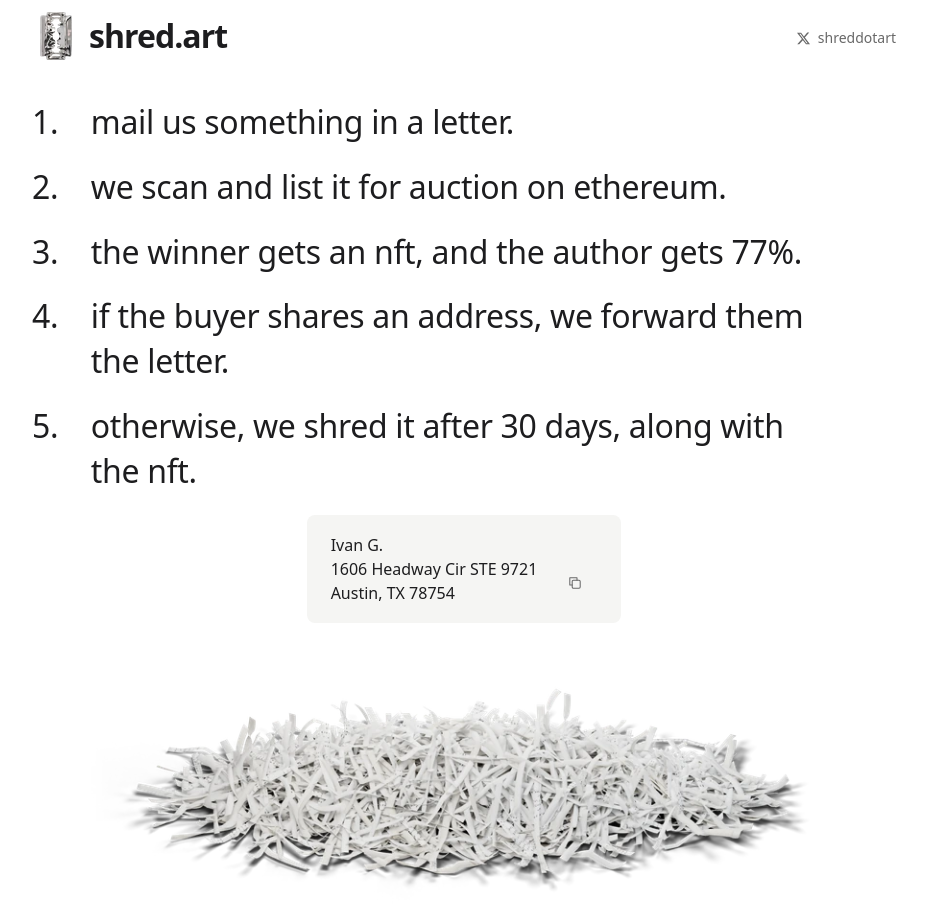
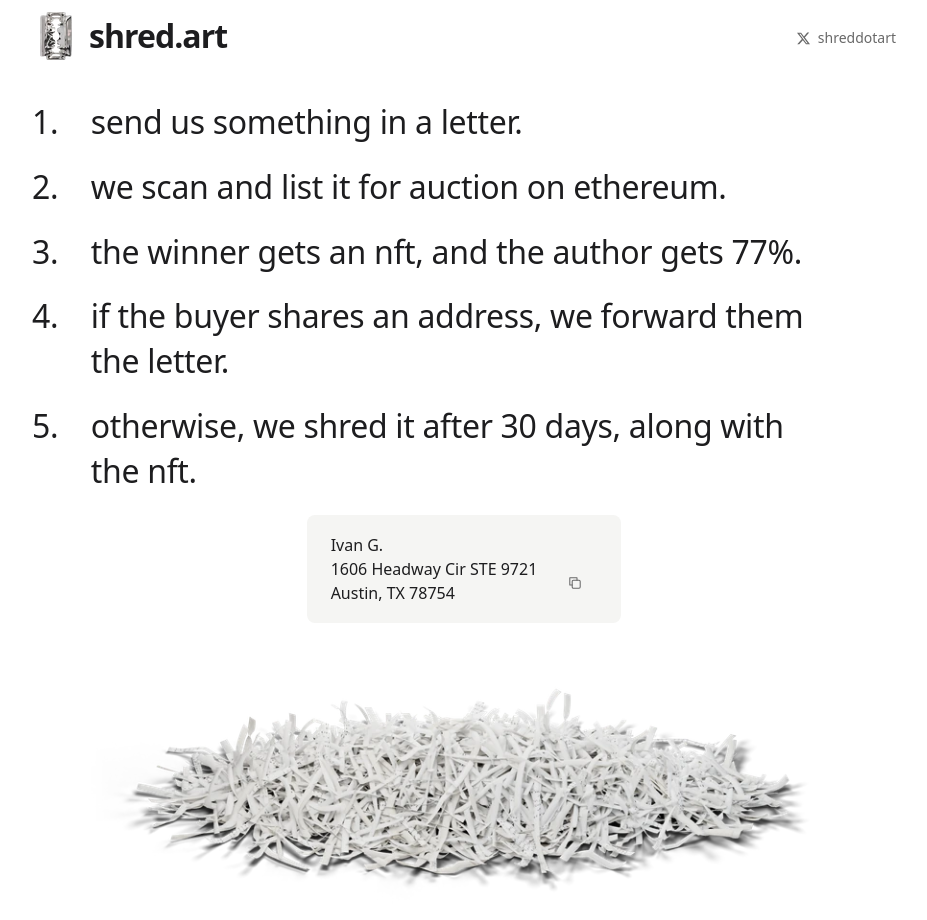
Before and after one commit to grachyov/shred-art, a React (Vite) app: page / in a window 1280 px wide. Shown: the whole page, without its empty margins (176-1103 px from the left). Built offline with nearby package versions, Linux system fonts and the light colour scheme.

Commit message:
Use send in mailing instructions

```diff
--- a/src/App.tsx
+++ b/src/App.tsx
@@ -1,7 +1,7 @@
 import PostalAddress from "./PostalAddress";
 
 const steps = [
-  "mail us something in a letter.",
+  "send us something in a letter.",
   "we scan and list it for auction on ethereum.",
   "the winner gets an nft, and the author gets 77%.",
   "if the buyer shares an address, we forward them the letter.",
```
